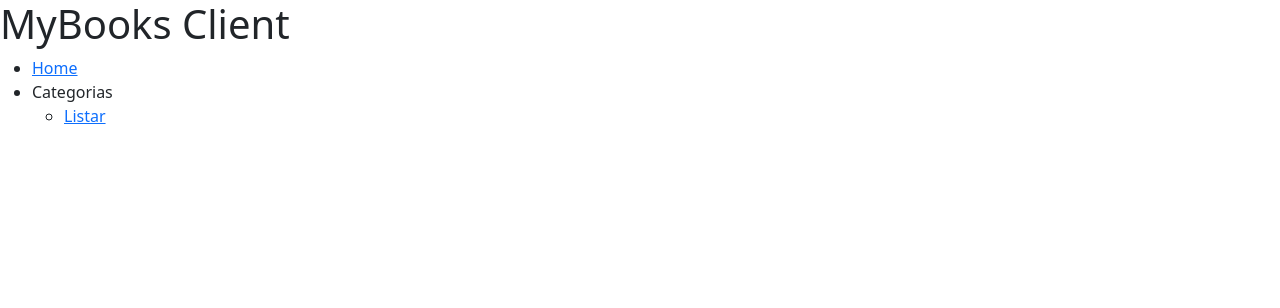
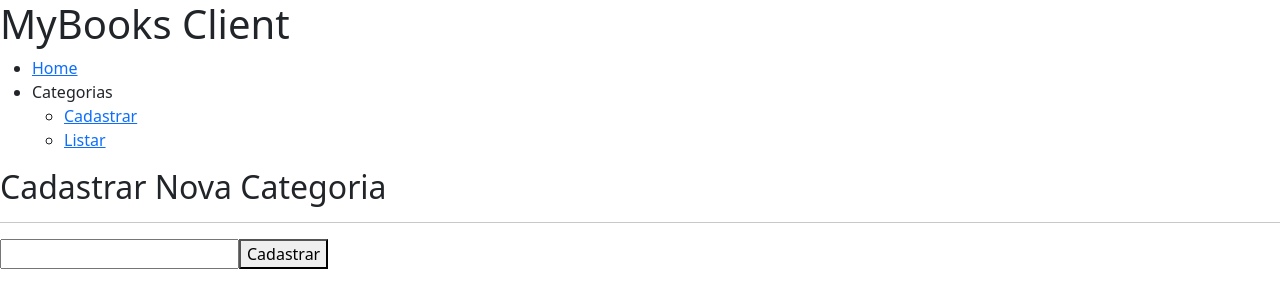
Before and after one commit to prof-jlgregorio/mybooks_client, a Vue app: page /categories/create in a window 1280 px wide. Shown: the top 308 px of the page. Built offline with nearby package versions, Linux system fonts and the light colour scheme.

Commit message:
Create Categories

```diff
--- a/src/App.vue
+++ b/src/App.vue
@@ -8,6 +8,7 @@
         <li>
           Categorias
           <ul>
+            <li><router-link to="/categories/create">Cadastrar</router-link></li>
             <li><router-link to="/categories">Listar</router-link></li>
           </ul>
         </li>
--- a/src/router/index.js
+++ b/src/router/index.js
@@ -2,7 +2,9 @@ import { createRouter, createWebHistory } from 'vue-router';
 
 // Importe seus componentes de rota
 import Home from '@/views/home/Home.vue'
-import CategoryIndex from '@/views/categories/index/CategoryIndex.vue'
+import CategoryIndex from  '@/views/categories/index/CategoryIndex.vue'
+import CategoryCreate from '@/views/categories/create/CategoryCreate.vue'
+
 import BookIndex from '@/views/books/index/BookIndex.vue'
 import AuthorIndex from '@/views/authors/index/AuthorIndex.vue'
 
@@ -16,6 +18,11 @@ const routes = [
     path: '/categories',
     name: 'categories',
     component: CategoryIndex
+  },
+  {
+    path: '/categories/create',
+    name: 'categories-create',
+    component: CategoryCreate
   },
   {
     path: '/books',
--- /dev/null
+++ b/src/views/categories/create/CategoryCreate.vue
@@ -0,0 +1,39 @@
+<template>
+    <div>
+
+        <h2>Cadastrar Nova Categoria</h2>
+        <hr>
+        <form v-on:submit.prevent="create">
+            <input type="text" name="" v-model="name">
+            <button type="submit">Cadastrar</button>
+        </form>
+
+    </div>
+</template>
+
+<script setup>
+import { ref } from "vue"
+import axios from "axios";
+import baseUrl from '@/api_config.js'
+
+//..binding to the form
+const name = ref("")
+
+//..function to create a new category
+const create = () => {
+    axios.post(baseUrl + '/api/category/v1',
+        {
+            name : name.value
+        }
+    ).then((response) => {
+        alert("Categoria Cadastrada com Sucesso!")
+    }).catch((error => {
+        alert("Erro: " + error)
+    }))
+}
+
+</script>
+
+<style lang="scss" scoped>
+
+</style>
```
Also changed, not shown: src/api_config.js (line endings or trailing spaces).
